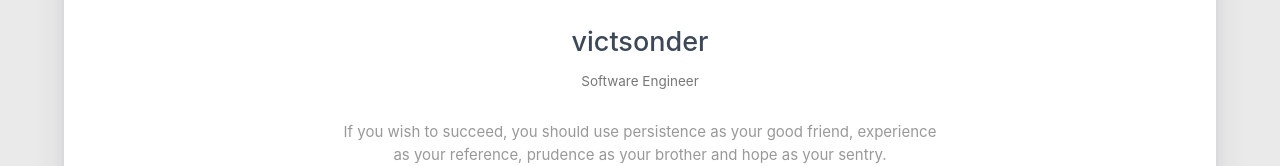
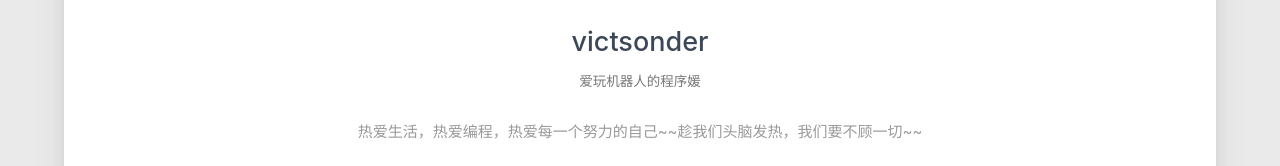
Before and after one commit to victsonder/victsonder.github.io, a plain HTML site: page about/index.html in a window 1280 px wide. Shown: the part 636-802 px from the top of the page. Drawn offline with nearby package versions, Linux system fonts and the light colour scheme; some packages are replaced by stand-ins of ours; a script that the page names is missing.

Commit message:
Site updated: 2022-03-03 14:54:41

```diff
--- a/about/index.html
+++ b/about/index.html
@@ -396,7 +396,7 @@
 
                                 </div>
                                 <div class="title">victsonder</div>
-                                <div class="career">Software Engineer</div>
+                                <div class="career">爱玩机器人的程序媛</div>
                                 <div class="social-link hide-on-large-only" data-aos="zoom-in-left">
 
     <a href="https://github.com/victsonder" class="tooltipped" target="_blank" data-tooltip="访问我的GitHub" data-position="top" data-delay="50">
@@ -472,7 +472,7 @@
                     </div>
                 </div>
 
-                <div class="introduction center-align" data-aos="fade-up">If you wish to succeed, you should use persistence as your good friend, experience as your reference, prudence as your brother and hope as your sentry.</div>
+                <div class="introduction center-align" data-aos="fade-up">热爱生活，热爱编程，热爱每一个努力的自己~~趁我们头脑发热，我们要不顾一切~~</div>
 
                 <style type="text/css">
     #posts-chart,
```
Also changed, not shown: 2022/03/01/hello-world/index.html (+1 -1 lines), categories/App自动化测试/index.html (+1 -1 lines), categories/生活感悟/index.html (+1 -1 lines).
